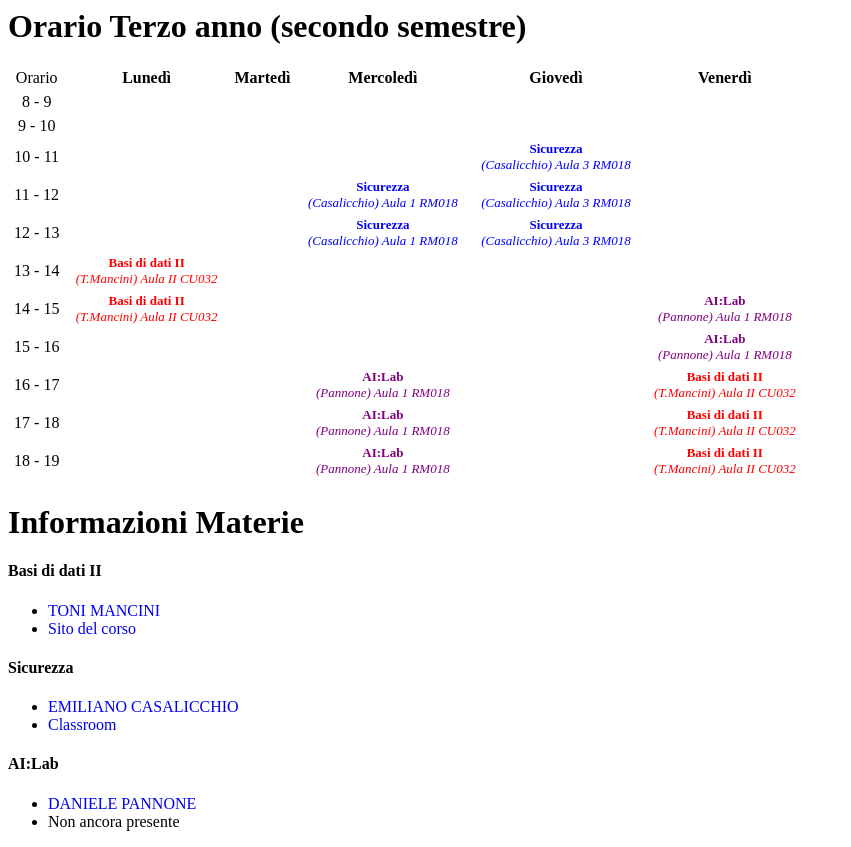
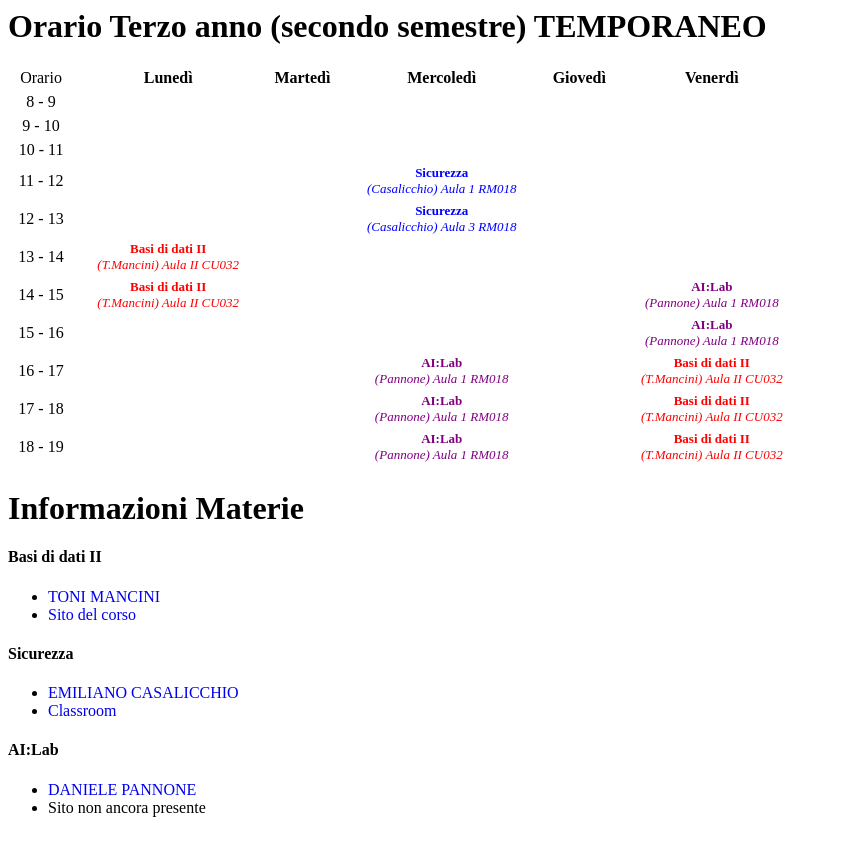
Before and after one commit to GiusTMP/terzo-anno, a plain HTML site: page index.html in a window 1280 px wide. Shown: the whole page, without its empty margins (0-851 px from the left). Drawn offline with Linux system fonts and the light colour scheme.

Commit message:
MODIFICATO  ORARIO E SITO BD2

```diff
--- a/index.html
+++ b/index.html
@@ -1,4 +1,4 @@
-<h1>Orario Terzo anno (secondo semestre)</h1>
+<h1>Orario Terzo anno (secondo semestre) TEMPORANEO</h1>
 
 <table style="align:center; width:800px; ">
   <tr>
@@ -30,8 +30,7 @@
     <td align = "center"></td>
     <td align = "center"></td>
     <td align = "center"></td>
-    <td style="color:blue" align = "center"><font size="2"><strong>Sicurezza</strong><br>
-      <em>(Casalicchio) Aula 3 RM018</em><br></td>
+    <td align = "center"></td>
 
   <tr>
   <tr>
@@ -40,8 +39,7 @@
     <td align = "center"></td>
     <td style="color:blue" align = "center"><font size="2"><strong>Sicurezza</strong><br>
       <em>(Casalicchio) Aula 1 RM018</em><br></td>
-    <td style="color:blue" align = "center"><font size="2"><strong>Sicurezza</strong><br>
-      <em>(Casalicchio) Aula 3 RM018</em><br></td>
+      <td align = "center"></td>
 
   <tr>
   <tr>
@@ -49,9 +47,8 @@
     <td align = "center"></td>
     <td align = "center"></td>
     <td style="color:blue" align = "center"><font size="2"><strong>Sicurezza</strong><br>
-      <em>(Casalicchio) Aula 1 RM018</em><br></td>
-    <td style="color:blue" align = "center"><font size="2"><strong>Sicurezza</strong><br>
       <em>(Casalicchio) Aula 3 RM018</em><br></td>
+
 
 
   <tr>
@@ -120,7 +117,7 @@
  <h4>Basi di dati II</h4>
     <ul>
       <li><a href="https://corsidilaurea.uniroma1.it/user/23580" style="text-decoration: none">TONI MANCINI</li></a>
-      <li><a href="http://tmancini.di.uniroma1.it/index.php" style="text-decoration: none">Sito del corso</li></a>
+      <li><a href="https://elearning.uniroma1.it/course/view.php?id=17659" style="text-decoration: none">Sito del corso</li></a>
     </ul>
  <h4>Sicurezza</h4>
     <ul>
@@ -130,7 +127,7 @@
   <h4>AI:Lab</h4>
     <ul>
       <li><a href="https://corsidilaurea.uniroma1.it/it/users/danielepannoneuniroma1it" style="text-decoration: none">DANIELE PANNONE</li></a>
-      <li>Non ancora presente</li>
+      <li>Sito non ancora presente</li>
     </ul>
 
   <!-- <h1>Calendario appelli</h1>
```
